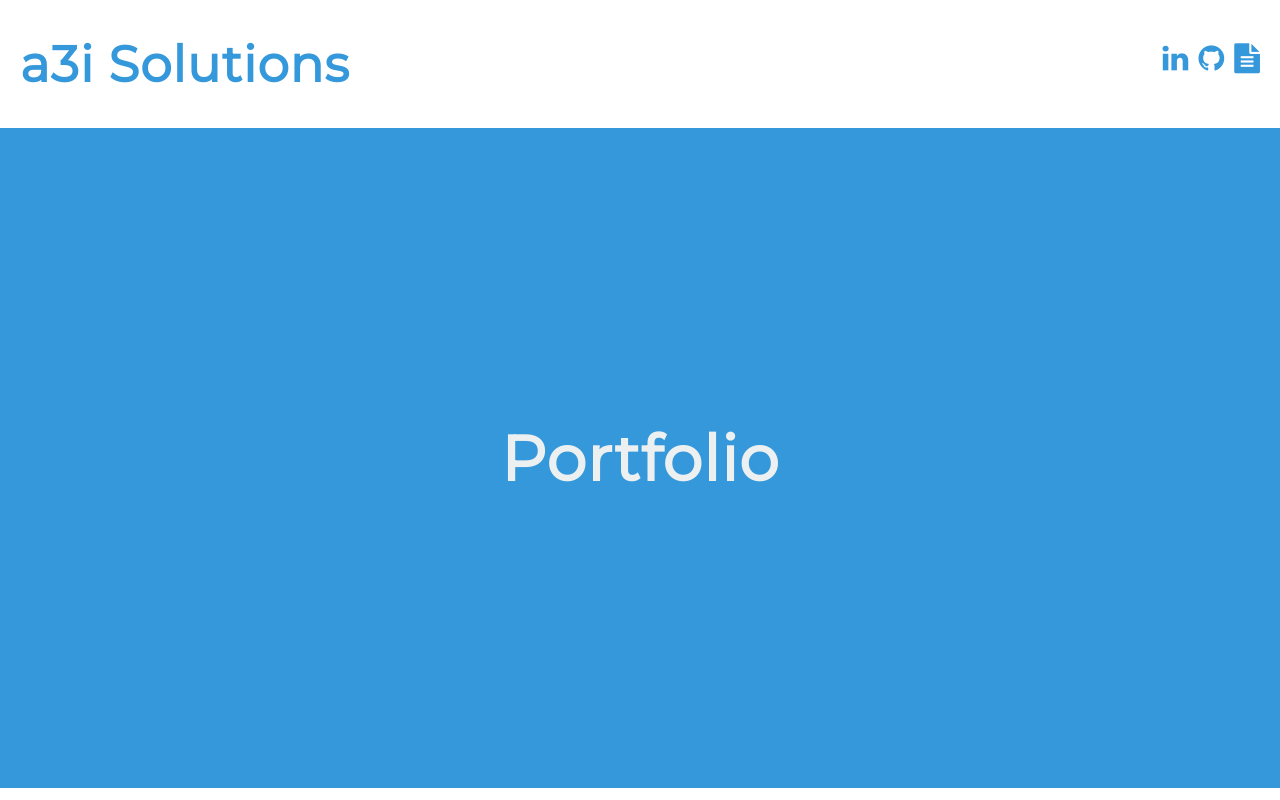
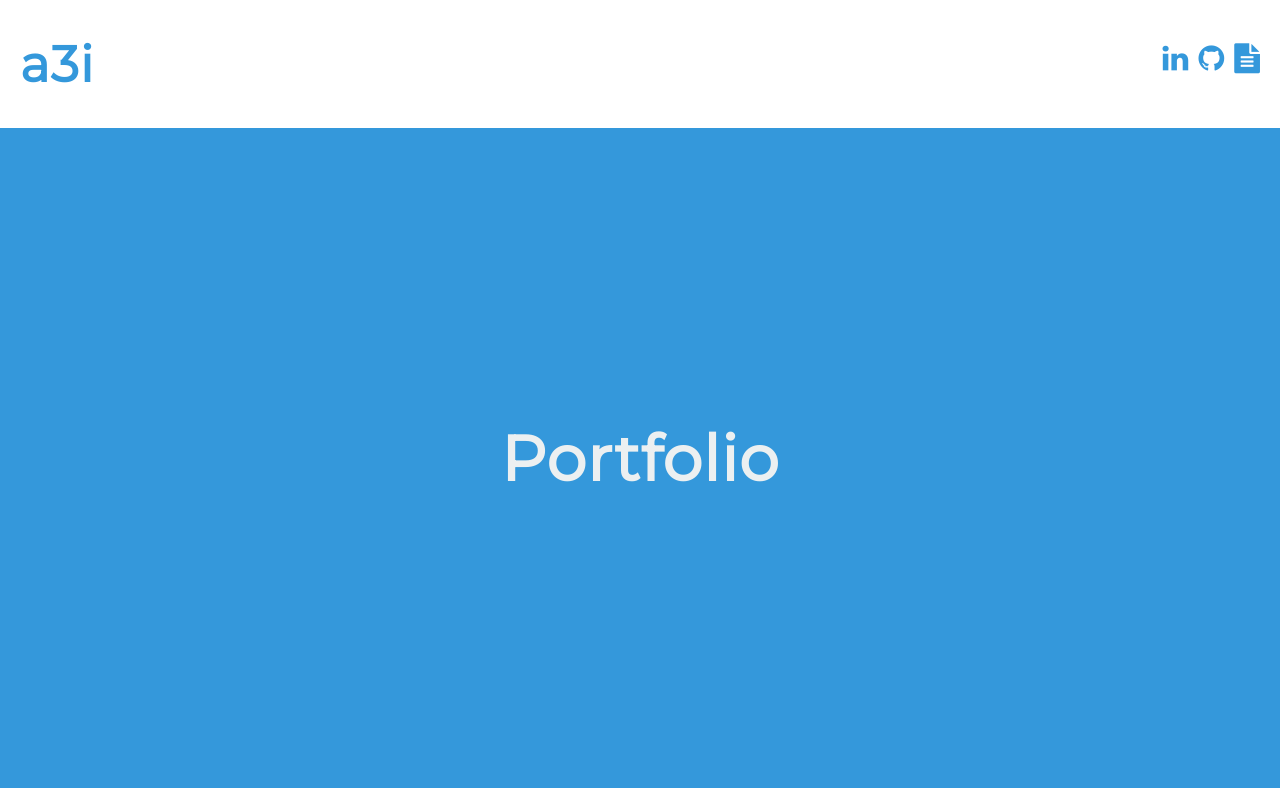
Before and after one commit to adrianl66/cloudportfolio, a plain HTML site: page index.html in a window 1280 px wide. Shown: the top 800 px of the page. Drawn offline with Linux system fonts and the light colour scheme.

Commit message:
updated index.html

```diff
--- a/index.html
+++ b/index.html
@@ -15,7 +15,7 @@
     <main class="overflow--auto">
       <h1 class="color--skyBlue section__heading--largest">
         <!--Your name goes here -->
-        a3i Solutions
+        a3i
       </h1>
 
       <ul class="section--social">
```
